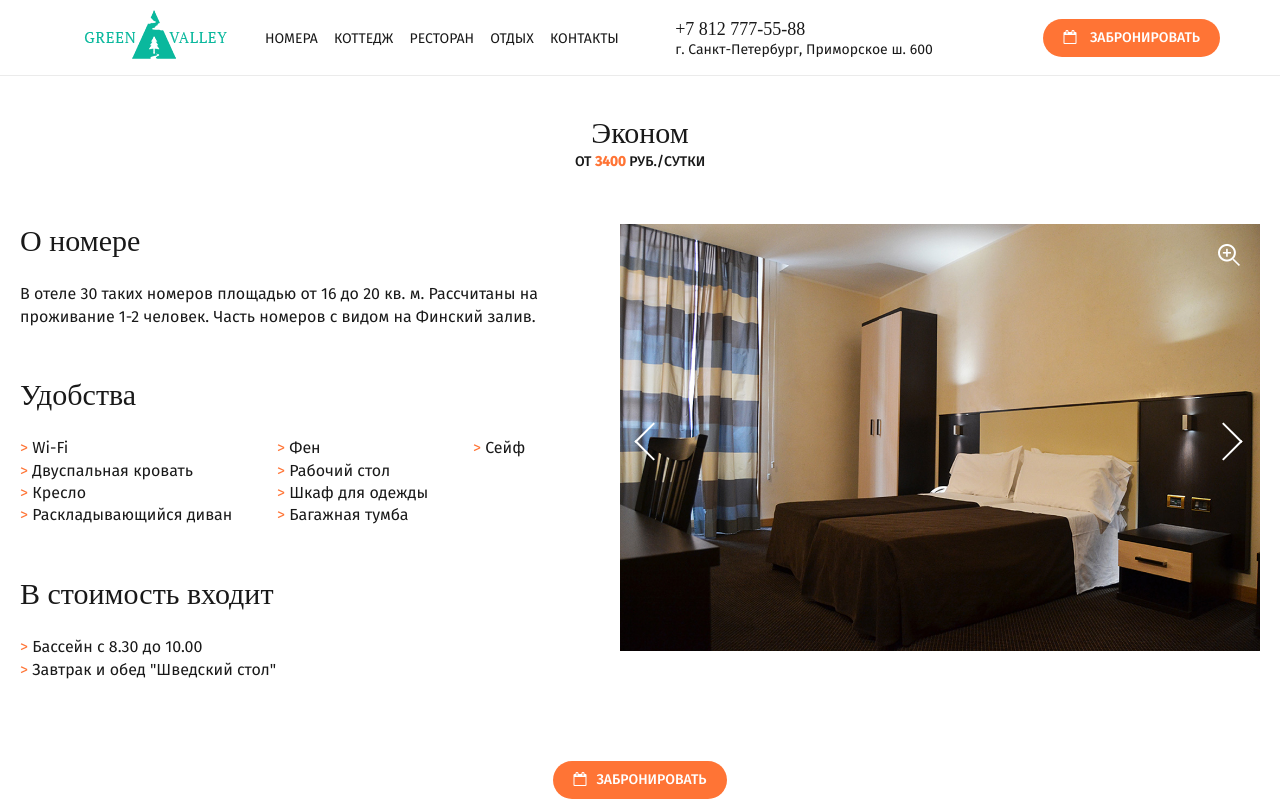
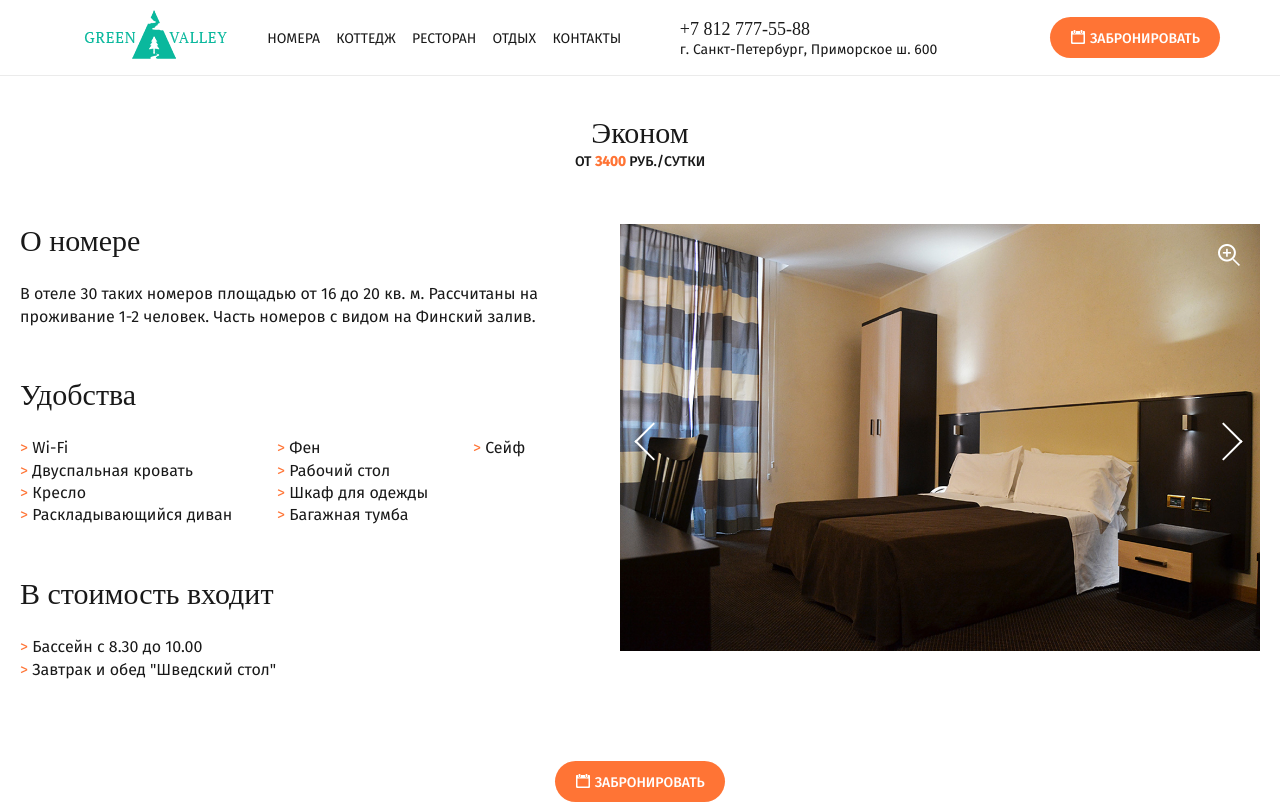
Before and after one commit to gessdead/green__valley, a website: page html/single_room.html in a window 1280 px wide. Shown: the top 805 px of the page. Drawn offline with nearby package versions, Linux system fonts and the light colour scheme; a web font is replaced by a local one.

Commit message:
уходим от иконочных шрифтов

```diff
--- a/html/single_room.html
+++ b/html/single_room.html
@@ -34,7 +34,7 @@
       </div>
       <div class="page-header__btn">
         <a href="form.html" class="btn btn--icon-calendar">
-          <i class="fa fa-calendar-o"></i>
+          <span></span>
           забронировать
         </a>
       </div>
@@ -110,7 +110,7 @@
         </div>
       </div>
       <div class="about-room__btn">
-        <a href="form.html" class="btn btn--icon-calendar"><i class="fa fa-calendar-o"></i>забронировать</a>
+        <a href="form.html" class="btn btn--icon-calendar"><span></span> забронировать</a>
       </div>
       <p class="price">от <b>4500</b> руб./сутки</p>
     </div>
--- a/less/buttons.less
+++ b/less/buttons.less
@@ -39,8 +39,14 @@
     padding-left: 20px;
     padding-right: 20px;
 
-    i {
-      margin-right: 10px;
+    span {
+      background: url('../svg/calendar.svg');
+      width: 16px;
+      height: 16px;
+      display: inline-block;
+      background-size: 16px 16px;
+      position: relative;
+      top: 2px;
     }
 }
 .reviews__btn {
```
Also changed, not shown: html/form.html (+1 -1 lines), html/index.html (+1 -1 lines), html/rooms.html (+1 -1 lines), css/style.min.css, less/style.less (line endings or trailing spaces), svg/calendar.svg (added).
